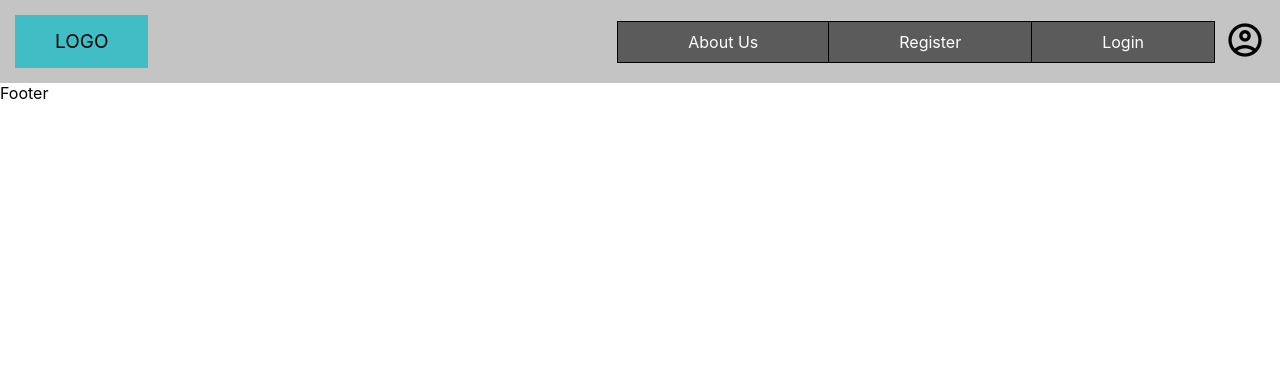
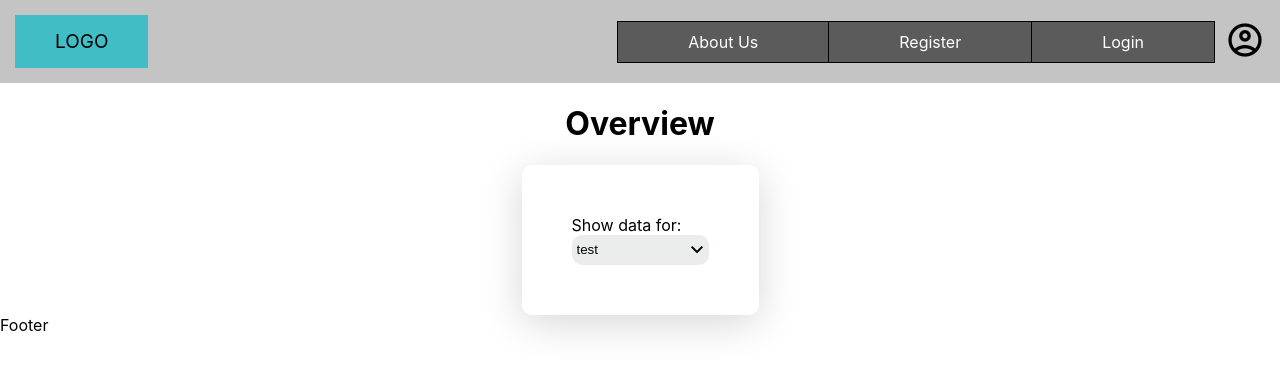
Before and after one commit to smackflad/ProjectTel, a React (Create React App) app in the folder provider-app/: page /overview in a window 1280 px wide. Shown: the top 372 px of the page. Built offline with nearby package versions, Linux system fonts and the light colour scheme.

Commit message:
started overview

```diff
--- a/provider-app/src/App.js
+++ b/provider-app/src/App.js
@@ -2,6 +2,7 @@ import './App.css';
 import HomePage from './components/Pages/HomePage/HomePage';
 import MyNav from './components/sharedComponents/MyNav/MyNav';
 import NewEventPage from './components/Pages/NewEventPage/NewEventPage';
+import OverviewPage from './components/Pages/OverviewPage/OverviewPage';
 
 import {
   BrowserRouter as Router,
@@ -17,6 +18,7 @@ function App() {
         <Routes>
           <Route path="/" element={<HomePage />} />
           <Route path='/newEvent' element={<NewEventPage />} />
+          <Route path='/overview' element={<OverviewPage />} />
         </Routes>
       </div>
       <div className="Footer">
--- a/provider-app/src/components/Pages/NewEventPage/NewEventPage.js
+++ b/provider-app/src/components/Pages/NewEventPage/NewEventPage.js
@@ -3,7 +3,7 @@ import { Navigate } from "react-router-dom";
 import MyTextBox from '../../sharedComponents/MyTextBox/MyTextBox'
 import MyTextArea from "../../generalComponents/MyTextArea/MyTextArea";
 import { useState } from "react";
-import MyButton from "../../generalComponents/MyTextArea/MyButton/MyButton";
+import MyButton from "../../generalComponents/MyButton/MyButton";
 const NewEventPage = () => {
 	const [file_name, setFile_name] = useState("test");
 	const [link, setLink] = useState();
--- /dev/null
+++ b/provider-app/src/components/Pages/OverviewPage/OverviewPage.css
@@ -0,0 +1,97 @@
+.OverviewPage-internal{
+    display: flex;
+    flex-direction: column;
+    align-items: center;
+}
+.OverviewPage-wrapper{
+    display: flex;
+    flex-direction: column;
+    align-items: center;
+    width: fit-content;
+    /* background-color: lightblue; */
+    padding: 50px;
+    border-radius: 10px;
+    box-shadow: 0px 8px 40px #00000029;
+
+
+}
+.OverviewPage-first{
+    display: flex;
+    flex-direction: row;
+    width: 100%;
+    justify-content:space-between;
+    align-items: center;
+}
+.OverviewPage-third{
+    display: flex;
+    flex-direction: row;
+    justify-content: center;
+    width: 100%;
+    gap: 30px;
+}
+
+.OverviewPage-fifth {
+    width: 100%;
+    display: flex;
+    justify-content: flex-end;
+}
+
+.OverviewPage-fourth {
+    width: 100%;
+    display: flex;
+    flex-direction: row;
+    justify-content: flex-start;
+    gap: 15px;
+}
+
+
+.OverviewPage-fourth-left-FC {
+    display: flex;
+    flex-direction: column-reverse;
+    justify-content: center;
+    align-items: center;
+}
+
+.OverviewPage-fourth-left-FC > .OverviewPage-fileName-FC{
+    margin-right: 15px;
+}
+
+.OverviewPage-fourth-left-FC > .OverviewPage-file-FC > label {
+    display: flex;
+    justify-content: center;
+    flex-direction: column;
+    align-items: center;
+    gap: 30px;
+    padding: 5px 15px;
+    border: 1px solid lightgray;
+    border-radius: 10px;
+    font-size: 12px;
+    font-family: 'Roboto', sans-serif;
+    font-weight: normal;
+    cursor: pointer;
+}
+
+.OverviewPage-disabled-file-input{
+    background-color: rgb(236, 236, 236);
+    border-color: rgb(175, 175, 175);
+    opacity: 80%;
+    cursor: not-allowed !important;
+}
+.OverviewPage-disabled-file-input > * {
+    cursor: not-allowed;
+}
+
+.OverviewPage-fourth-right {
+    flex: 1;
+    background-color: #F4F5F6;
+    border-radius: 10px;
+}
+
+.OverviewPage-upload-icon{
+    font-size: 50px;
+}
+
+.OverviewPage-fifth {
+    margin-top: 21px;
+
+}
--- /dev/null
+++ b/provider-app/src/components/Pages/OverviewPage/OverviewPage.js
@@ -0,0 +1,37 @@
+import "./OverviewPage.css";
+import { Navigate } from "react-router-dom";
+import MyTextBox from '../../sharedComponents/MyTextBox/MyTextBox'
+import MyTextArea from "../../generalComponents/MyTextArea/MyTextArea";
+import { useState } from "react";
+import MyButton from "../../generalComponents/MyButton/MyButton";
+import MySelectBox from "../../generalComponents/MySelectBox/MySelectBox";
+
+const OverviewPage = () => {
+	const [file_name, setFile_name] = useState("test");
+	const [link, setLink] = useState();
+	const [on_change_f, setOn_change_f] = useState();
+	const [disabled, setDisabled] = useState();
+
+
+	return (
+		<div className="OverviewPage-external">
+			<div className="OverviewPage-internal">
+				<h1>Overview</h1>
+				<div className="OverviewPage-wrapper">
+					<div className="OverviewPage-top">
+						<span>Show data for: </span>
+						<MySelectBox />
+					</div>
+					<div className="OverviewPage-middle">
+
+					</div>
+					<div className="OverviewPage-bot">
+
+					</div>
+				</div>
+			</div>
+		</div>
+	);
+};
+
+export default OverviewPage;
--- /dev/null
+++ b/provider-app/src/components/generalComponents/MySelectBox/MySelectBox.css
@@ -0,0 +1,21 @@
+.MySelectBox-select {
+
+}
+
+.MySelectBox-select select {
+    outline: none;
+    border: none;
+    border-radius: 10px;
+    opacity: 1;
+    width: 137px;
+    height: 30px;
+    padding: 5px;
+    /* background-color: #EBEDED; */
+    background: url("keyboard_arrow_down_FILL0_wght400_GRAD0_opsz48.png") no-repeat right #EBEDED;
+    font: normal normal normal 16px/20px;
+    appearance: none;
+}
+
+.MySelectBox-select select option:checked {
+    background-color: lightblue;
+}
--- /dev/null
+++ b/provider-app/src/components/generalComponents/MySelectBox/MySelectBox.js
@@ -0,0 +1,25 @@
+import { useState } from 'react';
+import './MySelectBox.css';
+
+const MySelectBox = ({labelTxt, bgColor="#fafafa", ftColor="#000000", ftSize="16px", clicked=()=>{}, disabled=false}) =>
+{
+    const items = ["test", "Test2", "Test3", "Test4"];
+    const domItem = [];
+    for(const [index, value] of items.entries()){
+        domItem.push(<option value={index} >{value}</option>)
+    }
+    return (
+		<div className="MySelectBox-external">
+            <div className="MySelectBox-wrapper">
+                <div className="MySelectBox-select">
+                    <select>
+
+                        {domItem}
+                    </select>
+                </div>
+            </div>
+        </div>
+	);
+};
+
+export default MySelectBox;
```
Also changed, not shown: provider-app/src/components/generalComponents/MyButton/MyButton.css (renamed from provider-app/src/components/generalComponents/MyTextArea/MyButton/MyButton.css), provider-app/src/components/generalComponents/MyButton/MyButton.js (renamed from provider-app/src/components/generalComponents/MyTextArea/MyButton/MyButton.js), provider-app/src/components/generalComponents/MySelectBox/keyboard_arrow_down_FILL0_wght400_GRAD0_opsz48.png (added).
